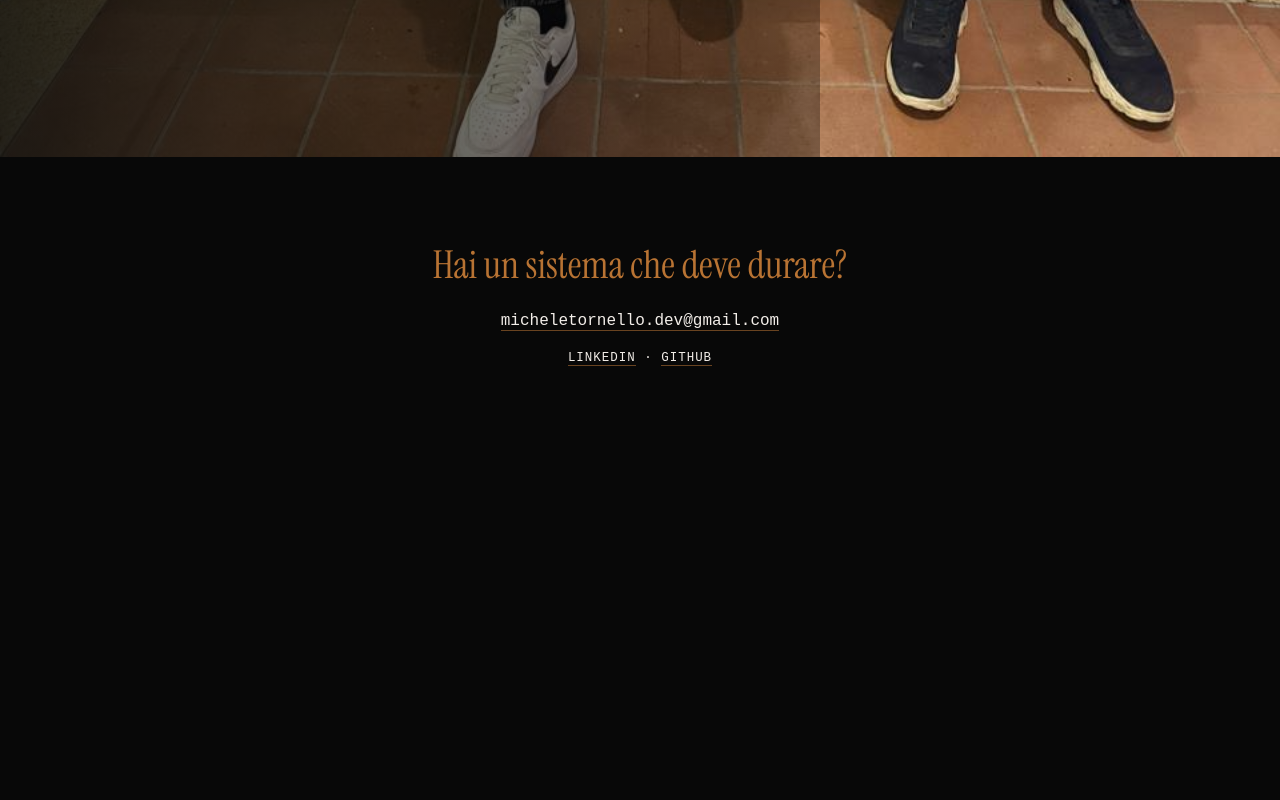
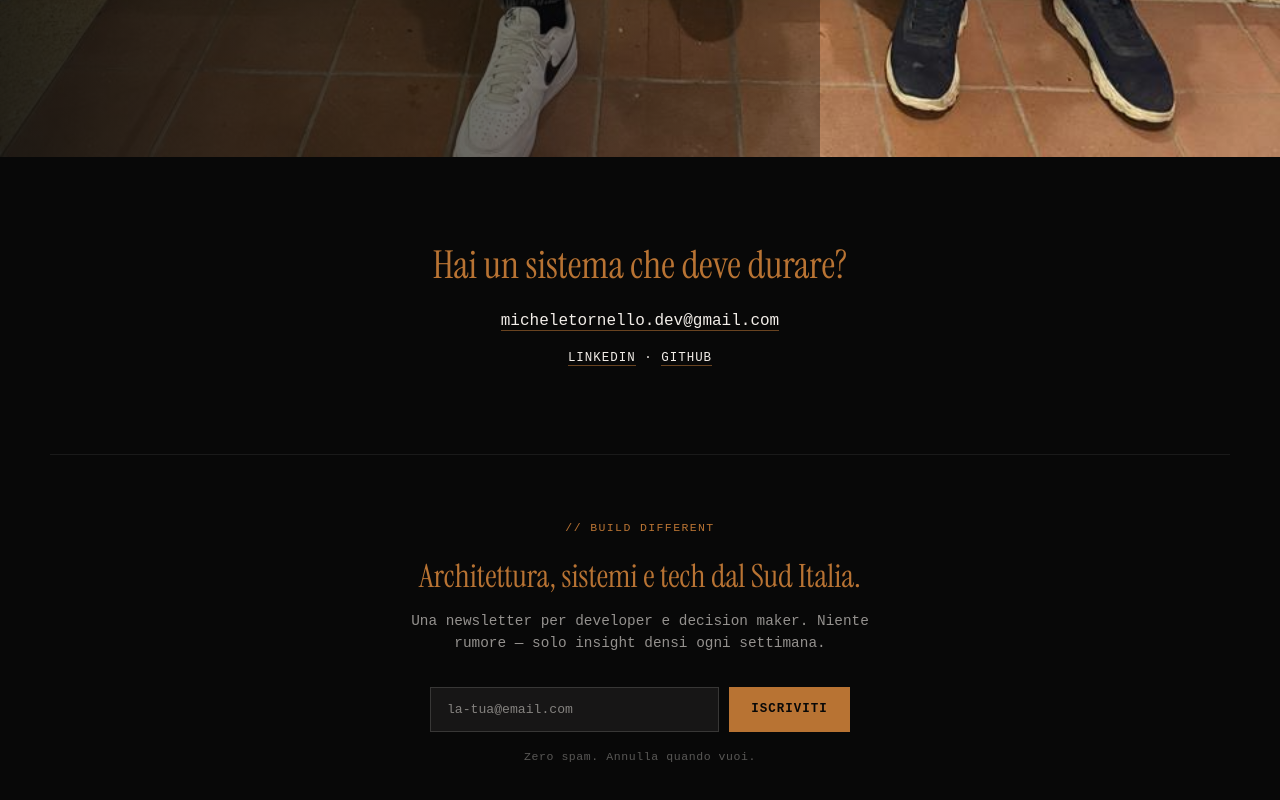
Before and after one commit to Flame0510/micheletornello.com, a Next.js app: page / in a window 1280 px wide. Shown: the part 5205-6005 px from the top of the page. Before the commit the page ends 5659 px from the top, so only its background shows below. Built offline with nearby package versions, Linux system fonts and the light colour scheme.

Commit message:
feat: add Beehiiv newsletter section + SIGNAL/VOICE team files

```diff
--- a/src/app/page.tsx
+++ b/src/app/page.tsx
@@ -192,6 +192,17 @@ export default function HomePage() {
     .cta h2 { font-size: clamp(2rem,3vw,3.2rem); margin-bottom: .9rem; }
     .cta a { color: #f2ede8; border-bottom: 1px solid rgba(184,115,51,.55); }
     .cta p { margin: 1rem 0 0; text-transform: uppercase; letter-spacing: .08em; font-size: .78rem; }
+    .newsletter { text-align: center; padding-top: 4rem; padding-bottom: 5rem; border-top: 1px solid rgba(242,237,232,.08); }
+    .newsletterLabel { font-family: 'JetBrains Mono', monospace; font-size: .72rem; color: #B87333; letter-spacing: .12em; margin-bottom: 1rem; }
+    .newsletter h2 { font-size: clamp(1.6rem,2.5vw,2.4rem); margin-bottom: .7rem; }
+    .newsletterSub { color: rgba(242,237,232,.6); font-size: .9rem; margin-bottom: 2rem; max-width: 480px; margin-left: auto; margin-right: auto; }
+    .newsletterForm { display: flex; gap: .6rem; max-width: 420px; margin: 0 auto 1rem; }
+    .newsletterInput { flex: 1; background: rgba(242,237,232,.06); border: 1px solid rgba(242,237,232,.15); color: #f2ede8; padding: .75rem 1rem; font-family: 'JetBrains Mono', monospace; font-size: .82rem; outline: none; }
+    .newsletterInput:focus { border-color: #B87333; }
+    .newsletterBtn { background: #B87333; color: #080808; border: none; padding: .75rem 1.4rem; font-family: 'JetBrains Mono', monospace; font-size: .78rem; font-weight: 700; letter-spacing: .08em; cursor: pointer; }
+    .newsletterBtn:hover { background: #d4944a; }
+    .newsletterNote { color: rgba(242,237,232,.35); font-size: .72rem; letter-spacing: .05em; }
+    @media (max-width: 480px) { .newsletterForm { flex-direction: column; } }
 
     @media (max-width: 768px) {
        .statusGrid { grid-template-columns: repeat(2, 1fr); }
@@ -361,6 +372,29 @@ export default function HomePage() {
         <p><a href="https://www.linkedin.com/in/michele-tornello-06a6341aa/" target="_blank" rel="noreferrer">LinkedIn</a> · <a href="https://github.com" target="_blank" rel="noreferrer">GitHub</a></p>
       </section>
 
+      <section className="newsletter sectionWrap">
+        <p className="newsletterLabel">// BUILD DIFFERENT</p>
+        <h2>Architettura, sistemi e tech dal Sud Italia.</h2>
+        <p className="newsletterSub">Una newsletter per developer e decision maker. Niente rumore — solo insight densi ogni settimana.</p>
+        <form
+          action="https://app.beehiiv.com/subscribe"
+          method="POST"
+          target="_blank"
+          className="newsletterForm"
+        >
+          <input type="hidden" name="publication_id" value="fa05d1d5-3790-43f2-aa11-04a59c249428" />
+          <input
+            type="email"
+            name="email"
+            placeholder="la-tua@email.com"
+            required
+            className="newsletterInput"
+          />
+          <button type="submit" className="newsletterBtn">ISCRIVITI</button>
+        </form>
+        <p className="newsletterNote">Zero spam. Annulla quando vuoi.</p>
+      </section>
+
       <style dangerouslySetInnerHTML={{ __html: css }} />
     </main>
   );
```
